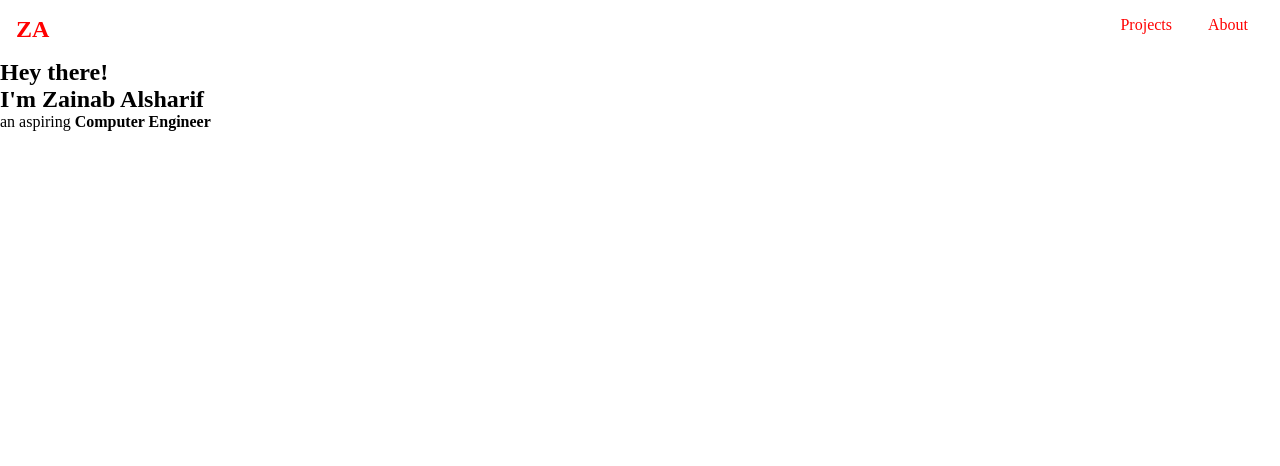
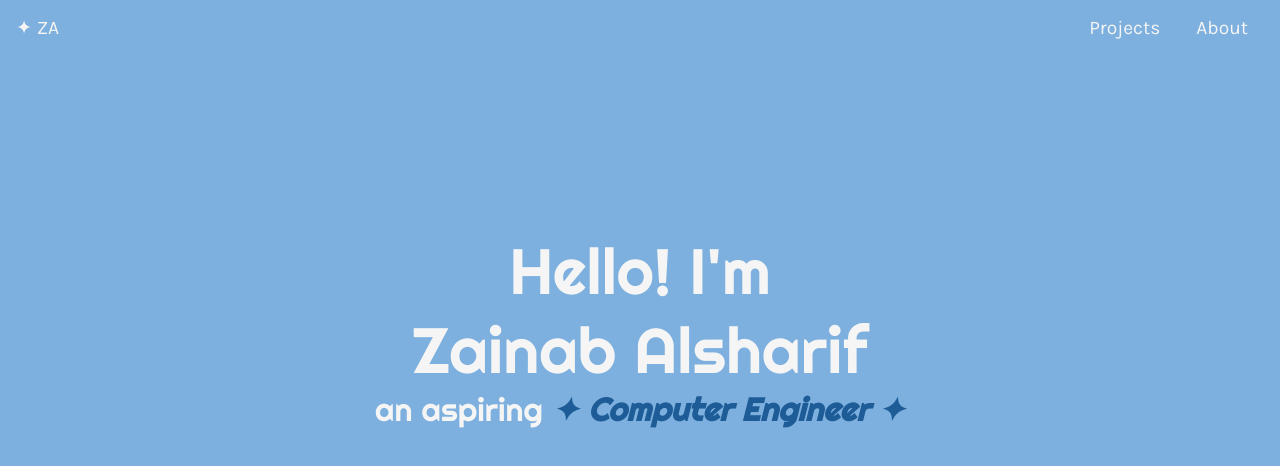
Before and after one commit to ZainabAlsharif/Portfolio-Website, a plain HTML site: page index.html in a window 1280 px wide. Drawn offline with Linux system fonts and the light colour scheme.

```diff
--- a/index.html
+++ b/index.html
@@ -6,11 +6,17 @@
     <title>Portfolio Website</title>
 
     <link rel="stylesheet" href="style.css">
+
+    <!-- Fonts: Righteous, Karla -->
+    <link rel="preconnect" href="https://fonts.googleapis.com">
+    <link rel="preconnect" href="https://fonts.gstatic.com" crossorigin>
+    <link href="https://fonts.googleapis.com/css2?family=Karla:ital,wght@0,200..800;1,200..800&family=Righteous&display=swap" rel="stylesheet">
+
 </head>
 <body>
     <section class="landingPage">
         <header>
-            <h2>ZA</h2>
+            <h2>✦ ZA</h2>
             <nav>
                 <ul class="navLinks">
                     <li><a href="">Projects</a></li>
@@ -19,8 +25,8 @@
             </nav>
         </header>
         <div class="intro">
-            <h1>Hey there!<br>I'm Zainab Alsharif</h1>
-            <p>an aspiring <strong>Computer Engineer</strong></p>
+            <h1>Hello! I'm <br> Zainab Alsharif</h1>
+            <p>an aspiring <span class="CEcolor"><strong><em>✦ Computer Engineer ✦</em></strong></span></p>
         </div>
     </section>
 
--- a/style.css
+++ b/style.css
@@ -1,22 +1,22 @@
-:root{
-    --pink:#FCE4EC;
-    --red:#d01a1a;
-    /*--darkpink:;
-    --white:;*/
-}
 *{
     box-sizing: border-box;
     margin: 0;
     padding: 0;
+
+}
+body{
+    background-color: #7db0de;
 }
 li, a, h2{
     text-decoration:none;
     list-style-type: none;
-    /*font-family: ;
-    font-size: ;*/
-    color: red;
+    color:whitesmoke;
+    font-family: "Karla", serif;
+    font-optical-sizing: auto;
+    font-weight: 400;
+    font-style: normal;
+    font-size: 1.2rem;
 }
-
 header{
     display: flex;
     justify-content: space-between;
@@ -34,9 +34,43 @@
 }
 
 .navLinks li a:hover{
-    /*color:;*/
+    color: #12395d;
 }
 
-.intro h1,p{
-    display:center;
+.intro{
+    margin-top: 11rem;
+    text-align:center;
 }
+
+.intro h1{
+    font-size: 4rem;
+    font-family: "Righteous", serif;
+    font-weight: 400;
+    font-style: normal;
+    color:whitesmoke;
+}
+.intro p{
+    font-size: 2rem;
+    font-family: "Righteous", serif;
+    font-weight: 400;
+    font-style: normal;
+    color:whitesmoke;
+}
+.CEcolor{
+    color:#1d5c96
+}
+
+.iconContainer{
+    position:relative;
+    width:100%;
+    height:100%;
+    display:flex;
+    justify-content: center;
+    align-items: center;
+    overflow: hidden;
+}
+.iconContainer img{
+    width: auto;
+    height: auto;
+    max-width: 100px;
+}
```
Also changed, not shown: back.js (added), icons/Blender.png, icons/C++.png, icons/CSS.png (added), icons/CSS.webp (deleted), icons/Figma.png (added), icons/Figma.webp (deleted), icons/HTML.png, icons/JavaScript.png (added), icons/JavaScript.webp (deleted), icons/React.png (added), icons/React.webp (deleted), icons/i.html (added), icons/ii.css (added), 4 more files.
